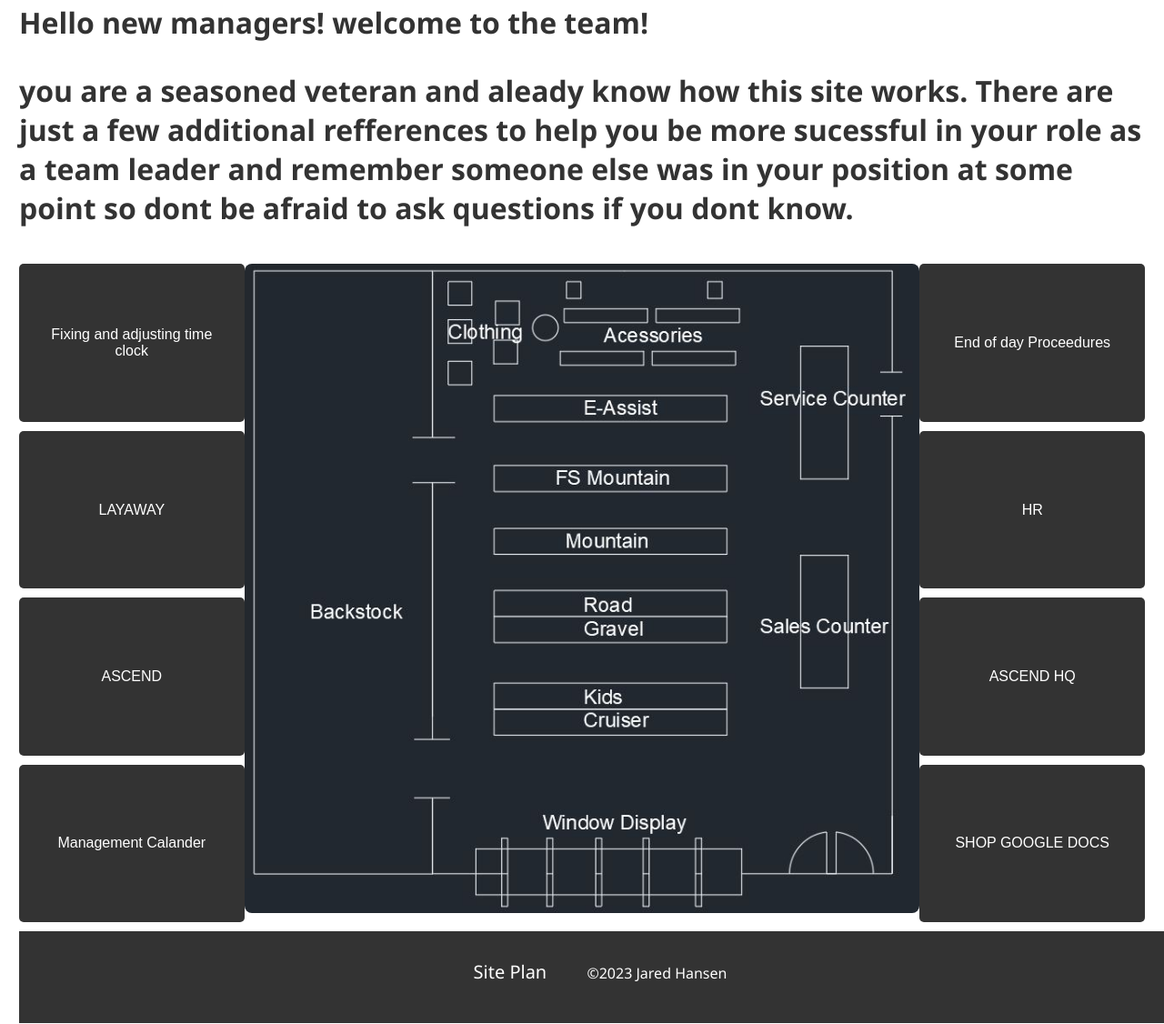
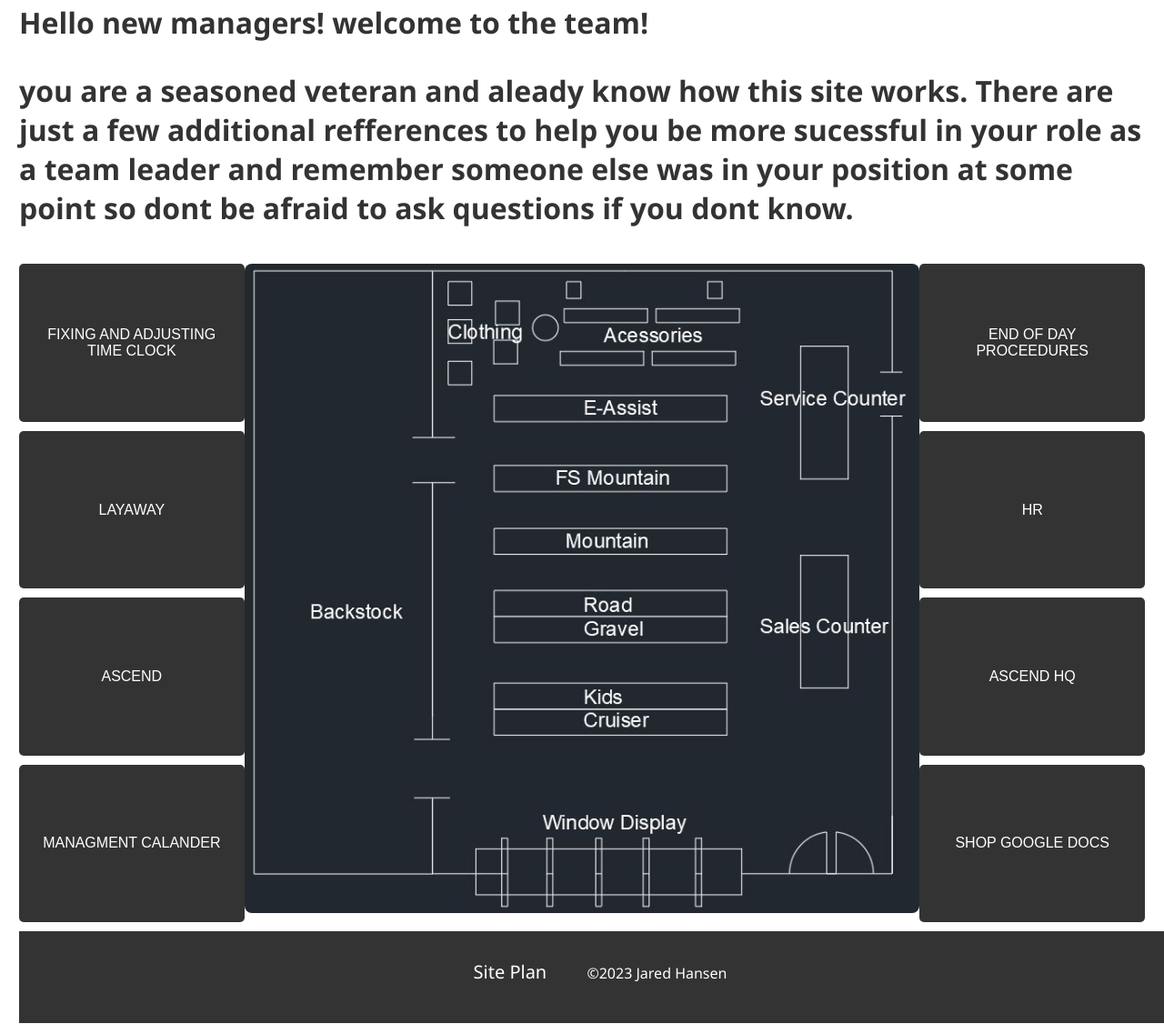
Before and after one commit to JH2188/WDD-130, a plain HTML site: page h15training/managment.html in a window 1280 px wide. Shown: the part 831-1957 px from the top of the page at 91% size. Drawn offline with Linux system fonts and the light colour scheme; a web font is replaced by a local one.

```diff
--- a/h15training/managment.html
+++ b/h15training/managment.html
@@ -43,14 +43,14 @@
         <section class="image-section">
 
 
-            <button class="button button1">Fixing and adjusting time clock</button>
-            <button class="button button2">End of day Proceedures</button>
+            <button class="button button1">FIXING AND ADJUSTING TIME CLOCK</button>
+            <button class="button button2">END OF DAY PROCEEDURES</button>
             <button class="button button3">LAYAWAY</button>
             <button class="button button4">HR</button>
             <img src="images\Shop map.JPG" alt="map">
             <button class="button button5">ASCEND</button>
             <button class="button button6">ASCEND HQ</button>
-            <button class="button button7">Management Calander</button>
+            <button class="button button7">MANAGMENT CALANDER</button>
             <button class="button button8">SHOP GOOGLE DOCS</button>
 
         </section>
```
